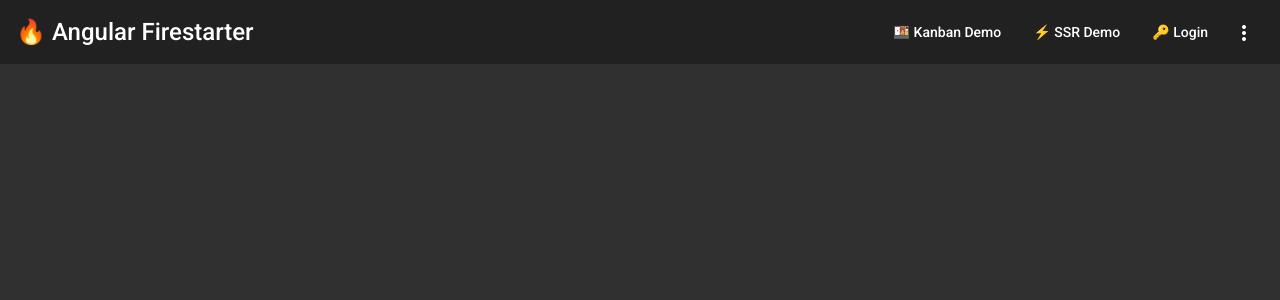
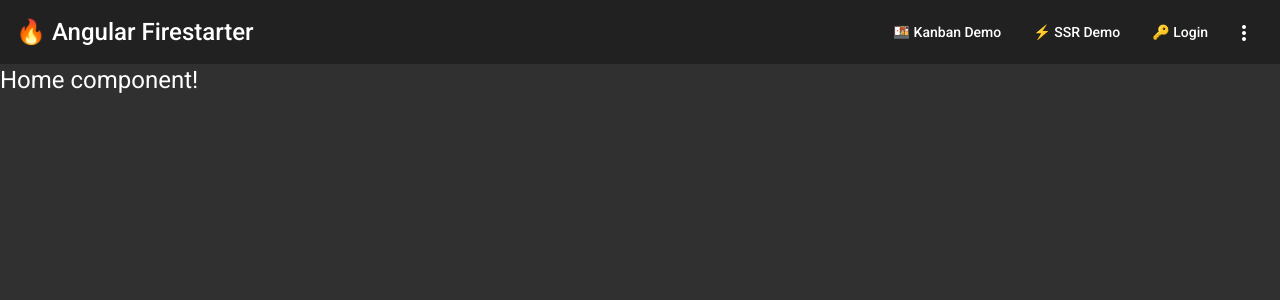
Before and after one commit to KonstantinKhudoyarov/firestarter, an Angular app: page / in a window 1280 px wide. Shown: the top 300 px of the page. Built offline with nearby package versions, Linux system fonts and the light colour scheme.

Commit message:
Add home component and related route

```diff
--- a/src/app/app-routing.module.ts
+++ b/src/app/app-routing.module.ts
@@ -1,7 +1,13 @@
 import { NgModule } from '@angular/core';
 import { RouterModule, Routes } from '@angular/router';
+import {HomeComponent} from "./home/home.component";
 
-const routes: Routes = [];
+const routes: Routes = [
+  {
+    path: "",
+    component: HomeComponent
+  }
+];
 
 @NgModule({
   imports: [RouterModule.forRoot(routes)],
--- a/src/app/app.module.ts
+++ b/src/app/app.module.ts
@@ -5,11 +5,13 @@ import { AppRoutingModule } from './app-routing.module';
 import { AppComponent } from './app.component';
 import { BrowserAnimationsModule } from '@angular/platform-browser/animations';
 import { SharedModule } from "./shared/shared.module";
+import { HomeComponent } from './home/home.component';
 
 
 @NgModule({
   declarations: [
-    AppComponent
+    AppComponent,
+    HomeComponent
   ],
   imports: [
     BrowserModule,
--- /dev/null
+++ b/src/app/home/home.component.html
@@ -0,0 +1 @@
+<h1>Home component!</h1>
--- /dev/null
+++ b/src/app/home/home.component.ts
@@ -0,0 +1,15 @@
+import { Component, OnInit } from '@angular/core';
+
+@Component({
+  selector: 'app-home',
+  templateUrl: './home.component.html',
+  styleUrls: ['./home.component.scss']
+})
+export class HomeComponent implements OnInit {
+
+  constructor() { }
+
+  ngOnInit(): void {
+  }
+
+}
```
Also changed, not shown: src/app/home/home.component.scss (added).
